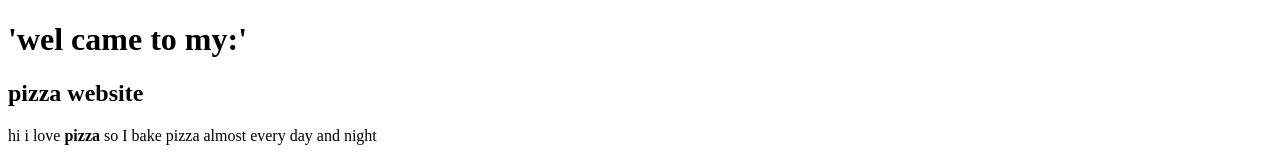
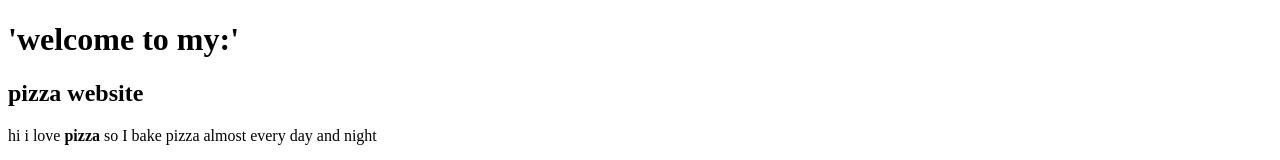
Before and after one commit to rachelschulmanm/assignment1, a plain HTML site: page index.html in a window 1280 px wide. Shown: the top 160 px of the page. Drawn offline with Linux system fonts and the light colour scheme.

Commit message:
spell error

```diff
--- a/index.html
+++ b/index.html
@@ -7,7 +7,7 @@
     <title>Document</title>
 </head>
 <body>
-    <h1>'wel came to my:'</h1>
+    <h1>'welcome to my:'</h1>
     <h2>pizza website</h2>
 
 
```
